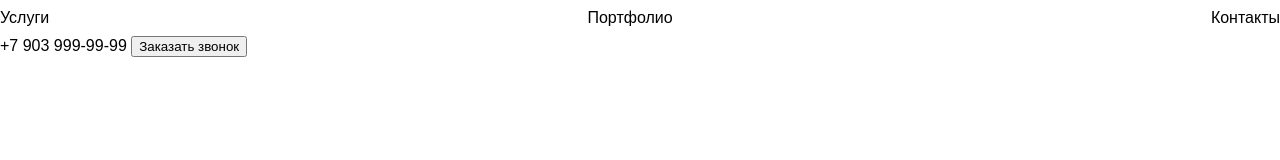
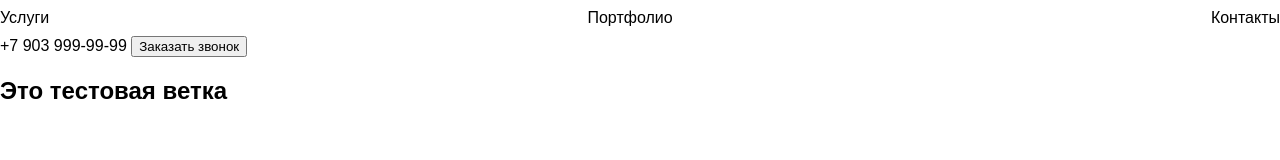
Before and after one commit to IsrBekkhan/best-project, a plain HTML site: page index.html in a window 1280 px wide. Drawn offline with Linux system fonts and the light colour scheme.

Commit message:
test branch added

```diff
--- a/index.html
+++ b/index.html
@@ -21,5 +21,6 @@
             <button>Заказать звонок</button>
         </div>
     </header>
+    <h2>Это тестовая ветка</h2>
 </body>
 </html>
```
